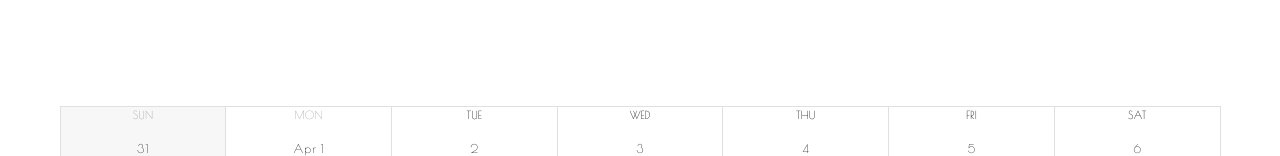
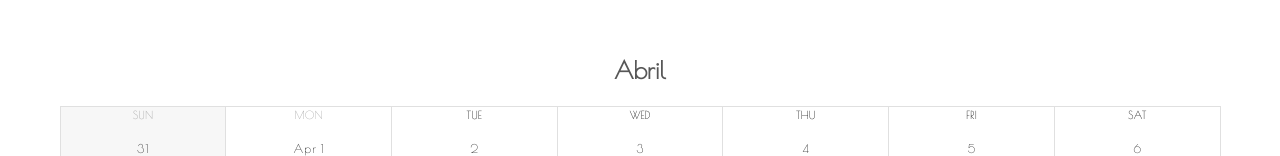
Before and after one commit to ingsof-developers/Front-end, a Nuxt app: page /historial in a window 1280 px wide. Shown: the part 191-347 px from the top of the page. Built offline with nearby package versions, Linux system fonts and the light colour scheme.

Commit message:
Actualizacion del componenete calendario de la pagina historial

```diff
--- a/components/ui-calendar.vue
+++ b/components/ui-calendar.vue
@@ -45,10 +45,11 @@ export default {
     mode: 'stack',
     modes: ['stack', 'column'],
     weekday: [0, 1, 2, 3, 4, 5, 6],
-    value: '',
+    value: new Date().toISOString().substr(0, 10), // Inicializar con la fecha actual en formato ISO
     events: [],
     colors: ['blue'],
-    names: ['Meeting', 'Holiday', 'PTO', 'Travel', 'Event', 'Birthday', 'Conference', 'Party']
+    names: ['Meeting', 'Holiday', 'PTO', 'Travel', 'Event', 'Birthday', 'Conference', 'Party'],
+    dialog: false // Agregar esta línea para el estado del diálogo
   }),
   methods: {
     getEvents ({ start, end }) {
@@ -85,6 +86,10 @@ export default {
       const months = ['Enero', 'Febrero', 'Marzo', 'Abril', 'Mayo', 'Junio', 'Julio', 'Agosto', 'Septiembre', 'Octubre', 'Noviembre', 'Diciembre']
       return months[currentDate.getMonth()] // Obtener el nombre del mes actual
     },
+    showDialog (date) {
+      console.log('Fecha clickeada:', date)
+      this.dialog = true
+    },
     rnd (a, b) {
       return Math.floor((b - a + 1) * Math.random()) + a
     }
```
Also changed, not shown: 1 other file (tests, documents, lock files or other folders).
